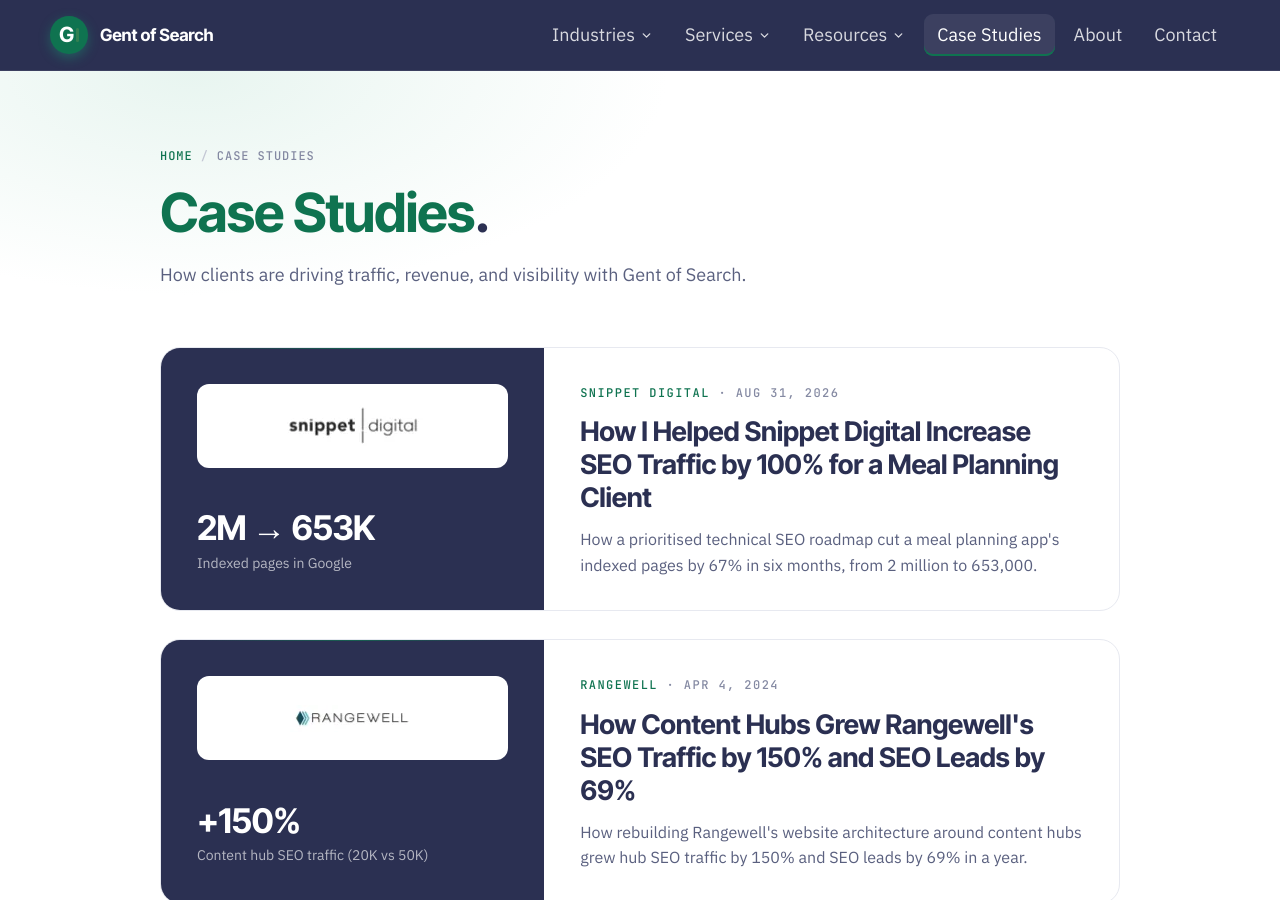
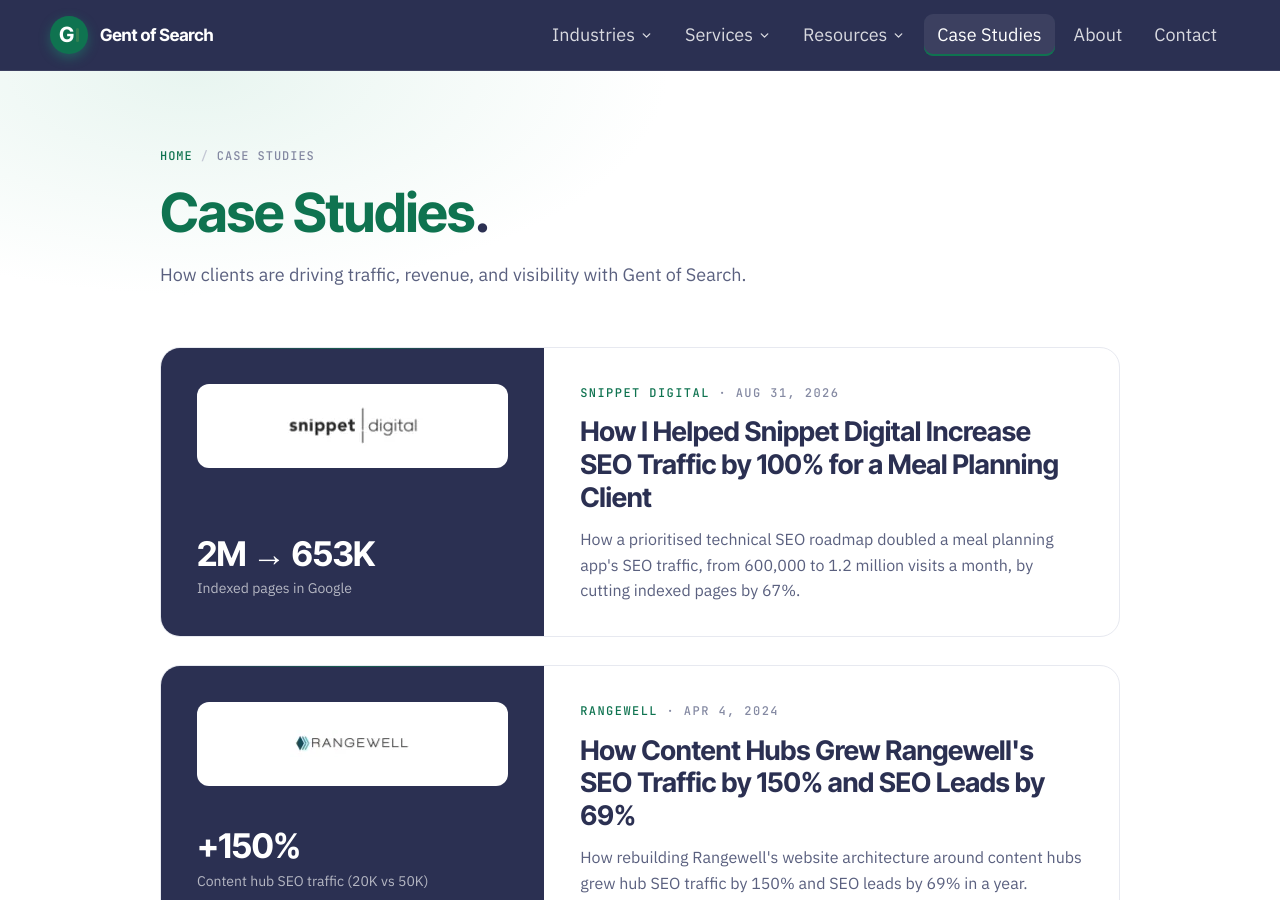
Before and after one commit to Gent-of-Search/gentofsearch.com, a Jekyll site: the page built from case-study/index.html, in a window 1280 px wide and 900 px high. Built offline with Jekyll 4.4.1, drawn with Linux system fonts in a browser that asks for light colours.

Commit message:
Lead Snippet Digital description with the traffic result
Co-Authored-By: Claude Opus 5.5 <noreply@anthropic.com>

```diff
--- a/_case_studies/snippet-digital.md
+++ b/_case_studies/snippet-digital.md
@@ -5,7 +5,7 @@ industry: Agency · Meal Planning App
 date: 2026-08-31
 order: 1
 logo: /assets/logos/11-snippet-digital.webp
-description: "How a prioritised technical SEO roadmap cut a meal planning app's indexed pages by 67% in six months, from 2 million to 653,000."
+description: "How a prioritised technical SEO roadmap doubled a meal planning app's SEO traffic, from 600,000 to 1.2 million visits a month, by cutting indexed pages by 67%."
 summary:
   - "Snippet Digital brought me in to fix index bloat on a client's meal planning website."
   - "In six months, a prioritised technical roadmap reduced the client's indexed pages by 67%. That work contributed directly to measurable gains in organic traffic and visibility."
```
